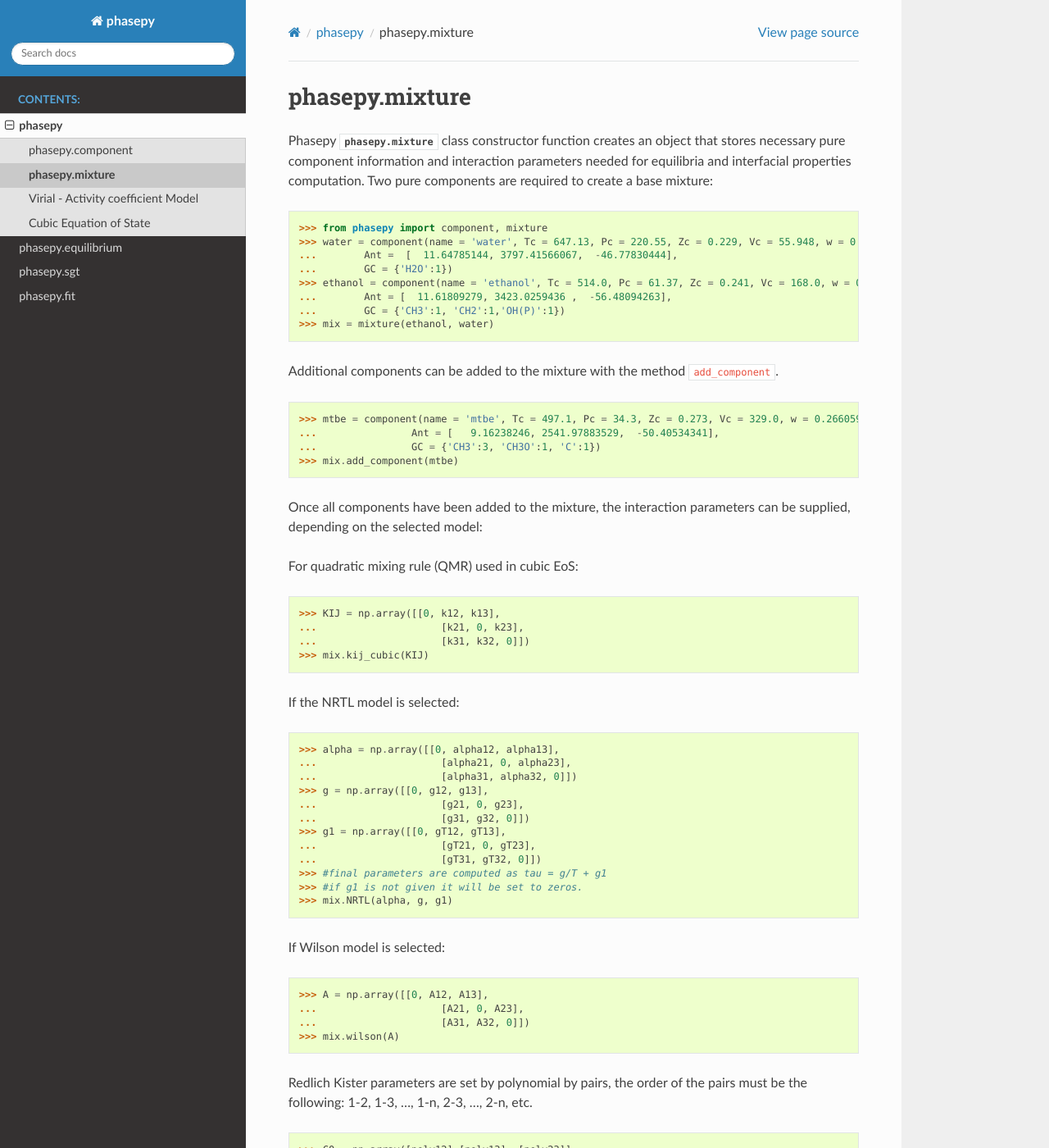
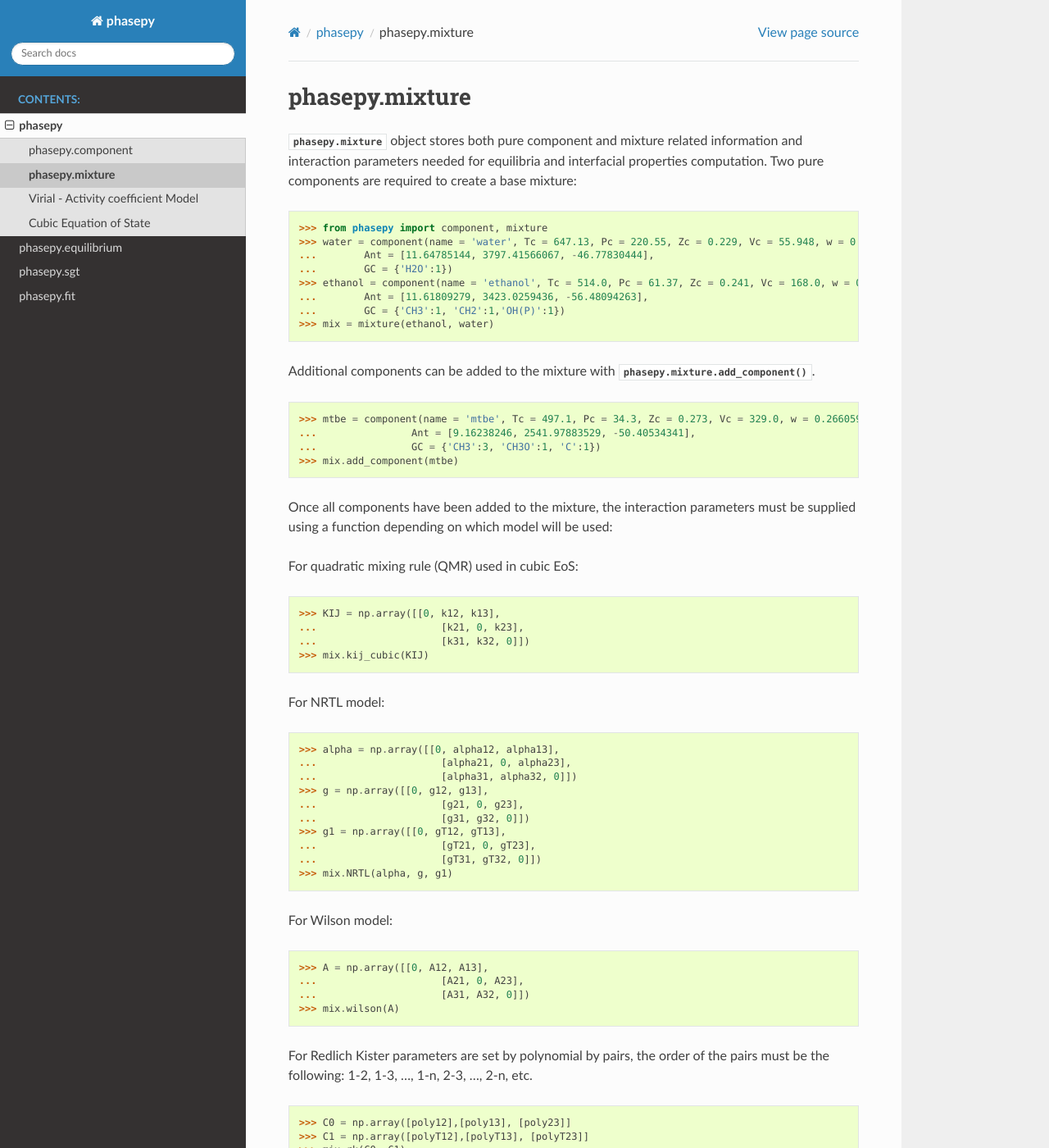
Before and after one commit to gustavochm/phasepy, a Sphinx documentation site: the page built from docs/source/basic/phasepy.mixture.rst, in a window 1280 px wide and 1400 px high. Shown: the whole window at 82% size. Built offline with Sphinx 7.4.7 and the Read the Docs theme 2.0.0, drawn with Linux system fonts in a browser that asks for light colours; some of the changed text lies outside the part shown.

Commit message:
Docs clean-up: basic/phasepy.mixture.rst

```diff
--- a/docs/source/basic/phasepy.mixture.rst
+++ b/docs/source/basic/phasepy.mixture.rst
@@ -1,30 +1,35 @@
 phasepy.mixture
 ===============
 
-Phasepy :class:`phasepy.mixture` class constructor function creates an object that stores necessary pure component information and interaction parameters needed for equilibria and interfacial properties computation. Two pure components are required to create a base mixture:
+:class:`phasepy.mixture` object stores both pure component and mixture
+related information and interaction parameters needed for equilibria
+and interfacial properties computation.
+Two pure components are required to create a base mixture:
 
 .. code-block:: python
 
 	>>> from phasepy import component, mixture
 	>>> water = component(name = 'water', Tc = 647.13, Pc = 220.55, Zc = 0.229, Vc = 55.948, w = 0.344861,
-        ...        Ant =  [  11.64785144, 3797.41566067,  -46.77830444],
+	...        Ant = [11.64785144, 3797.41566067, -46.77830444],
         ...        GC = {'H2O':1})
 	>>> ethanol = component(name = 'ethanol', Tc = 514.0, Pc = 61.37, Zc = 0.241, Vc = 168.0, w = 0.643558,
-        ...        Ant = [  11.61809279, 3423.0259436 ,  -56.48094263],
+        ...        Ant = [11.61809279, 3423.0259436, -56.48094263],
         ...        GC = {'CH3':1, 'CH2':1,'OH(P)':1})
 	>>> mix = mixture(ethanol, water)
 
-
-Additional components can be added to the mixture with the method ``add_component``.
+Additional components can be added to the mixture with
+:func:`phasepy.mixture.add_component`.
 
 .. code-block:: python
 
 	>>> mtbe = component(name = 'mtbe', Tc = 497.1, Pc = 34.3, Zc = 0.273, Vc = 329.0, w = 0.266059,
-	...                Ant = [   9.16238246, 2541.97883529,  -50.40534341],
+	...                Ant = [9.16238246, 2541.97883529, -50.40534341],
 	...                GC = {'CH3':3, 'CH3O':1, 'C':1})
 	>>> mix.add_component(mtbe)
 
-Once all components have been added to the mixture, the interaction parameters can be supplied, depending on the selected model:
+Once all components have been added to the mixture, the interaction
+parameters must be supplied using a function depending on which model
+will be used:
 
 For quadratic mixing rule (QMR) used in cubic EoS:
 
@@ -33,7 +38,7 @@ For quadratic mixing rule (QMR) used in cubic EoS:
 ... 			[k31, k32, 0]])
 >>> mix.kij_cubic(KIJ)
 
-If the NRTL model is selected:
+For NRTL model:
 
 >>> alpha = np.array([[0, alpha12, alpha13],
 ...			[alpha21, 0, alpha23],
@@ -44,28 +49,26 @@ If the NRTL model is selected:
 >>> g1 = np.array([[0, gT12, gT13],
 ...			[gT21, 0, gT23],
 ... 			[gT31, gT32, 0]])
->>> #final parameters are computed as tau = g/T + g1
->>> #if g1 is not given it will be set to zeros.
 >>> mix.NRTL(alpha, g, g1)
 
-If Wilson model is selected:
+For Wilson model:
 
 >>> A = np.array([[0, A12, A13],
 ...			[A21, 0, A23],
 ... 			[A31, A32, 0]])
 >>> mix.wilson(A)
 
-Redlich Kister parameters are set by polynomial by pairs, the order of the pairs must be the following: 1-2, 1-3, ..., 1-n, 2-3, ..., 2-n, etc.
+For Redlich Kister parameters are set by polynomial by pairs, the
+order of the pairs must be the following:
+1-2, 1-3, ..., 1-n, 2-3, ..., 2-n, etc.
 
 >>> C0 = np.array([poly12],[poly13], [poly23]]
 >>> C1 = np.array([polyT12],[polyT13], [polyT23]]
->>> #Parameters are calculated as C = C0 + C1/T
->>> #if C1 is not given it will be set to zeros.
 >>> mix.rk(C0, C1)
 
-Finally for Modified-UNIFAC model, Dortmund public database is included in Phasepy.
+For Modified-UNIFAC model, Dortmund public database must be read in:
 
->>> mix.unifac() #Read UNIFAC database
+>>> mix.unifac()
 
 .. warning:: User is required to supply the necessary parameters for methods
 
```
Also changed, not shown: 1 other file.
